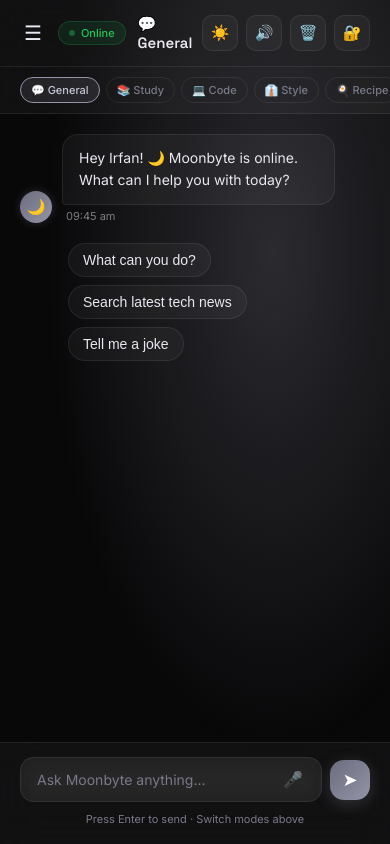
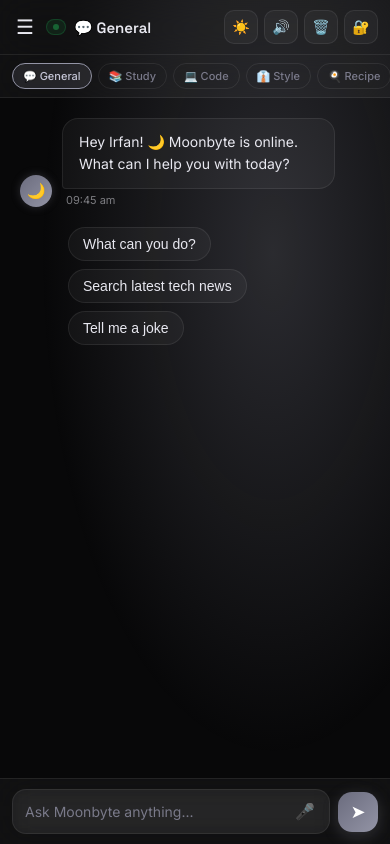
Before and after one commit to Irfan-1512/moonbyte, a plain HTML site: page index.html in a window 390 px wide. Drawn offline with nearby package versions, Linux system fonts and the light colour scheme.

Commit message:
Fix mobile layout: header, input bar, visible height

```diff
--- a/index.html
+++ b/index.html
@@ -2,7 +2,7 @@
 <html lang="en" data-theme="dark">
 <head>
   <meta charset="UTF-8">
-  <meta name="viewport" content="width=device-width, initial-scale=1.0">
+    <meta name="viewport" content="width=device-width, initial-scale=1.0, viewport-fit=cover">
   <title>Moonbyte</title>
   <link href="https://fonts.googleapis.com/css2?family=Inter:wght@300;400;500;600&family=Space+Grotesk:wght@500;600;700&display=swap" rel="stylesheet">
   <link rel="stylesheet" href="style.css">
--- a/style.css
+++ b/style.css
@@ -36,6 +36,7 @@
       background: var(--bg);
       color: var(--text);
       height: 100vh;
+      height: 100dvh;
       display: flex;
       overflow: hidden;
       transition: background 0.3s;
@@ -440,6 +441,7 @@
         top: 0;
         left: 0;
         height: 100vh;
+        height: 100dvh;
         transform: translateX(-100%);
         z-index: 100;
       }
@@ -816,3 +818,18 @@ body[data-mode="ppt"]    { --accent: #a78bfa; --accent-glow: rgba(167, 139, 250,
 .ppt-checks label { flex-direction: row; align-items: center; gap: 6px; font-size: 13px; color: var(--text); }
 .ppt-go { padding: 10px; border: 0; border-radius: 999px; background: var(--accent); color: #111; font-weight: 600; font-size: 14px; cursor: pointer; }
 @media (max-width: 600px) { .ppt-form { margin-left: 0; max-width: none; } .ppt-row { grid-template-columns: 1fr 1fr; } .ppt-row label:first-child { grid-column: 1 / -1; } }
+/* ---- Phone layout ---- */
+@media (max-width: 600px) {
+  .header { padding: 10px 12px; gap: 8px; }
+  .header-left { gap: 8px; min-width: 0; flex: 1; }
+  .header-title { white-space: nowrap; overflow: hidden; text-overflow: ellipsis; min-width: 0; }
+  .status { padding: 4px 6px; }
+  .status-text { display: none; }
+  .header-right { gap: 6px; flex-shrink: 0; }
+  .icon-btn { width: 34px; height: 34px; font-size: 14px; }
+  .modes-bar { padding: 8px 12px; }
+  .input-area { padding: 10px 12px calc(10px + env(safe-area-inset-bottom)); }
+  .input-hint { display: none; }
+  .input-wrap { min-width: 0; padding: 10px 12px; }
+  #user-input { min-width: 0; width: 100%; }
+}
```
